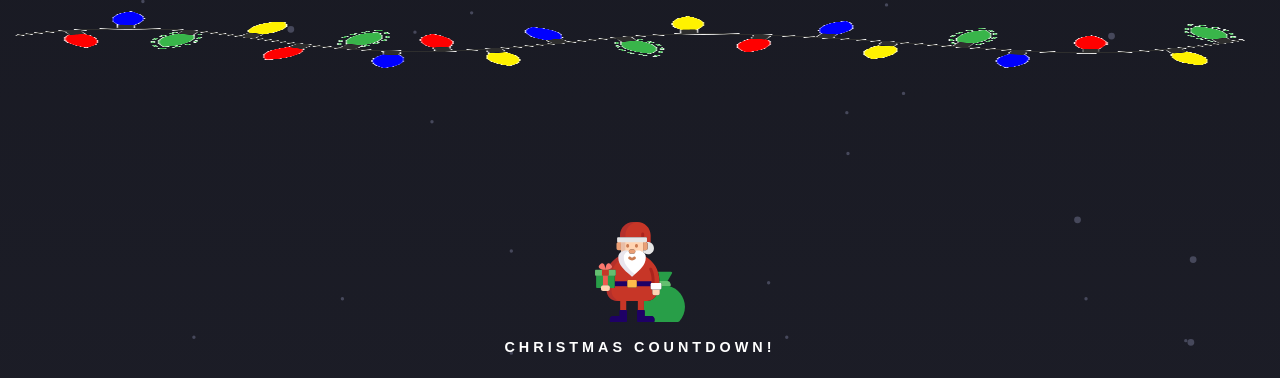
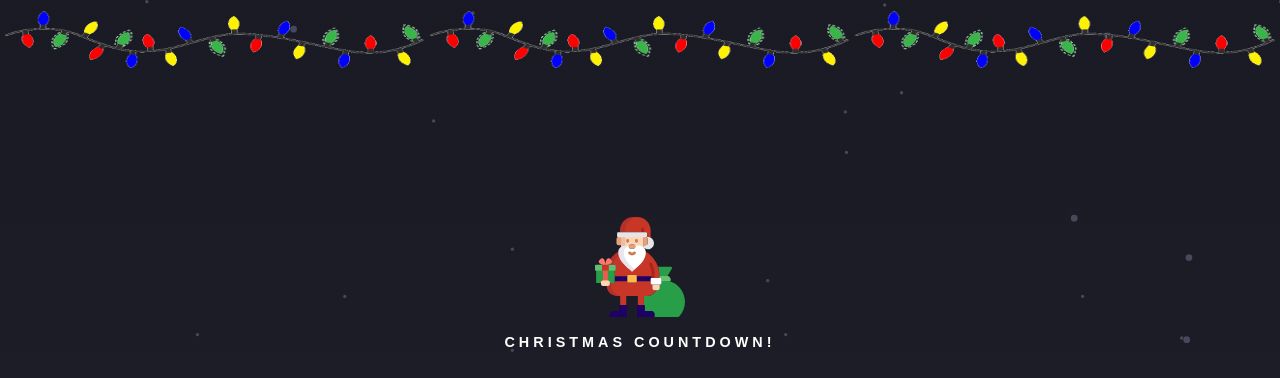
Before and after one commit to nikogutierrez/Christmas-Countdown-Timer, a plain HTML site: page index.html in a window 1280 px wide. Shown: the top 378 px of the page. Drawn offline with Linux system fonts and the light colour scheme.

```diff
--- a/index.html
+++ b/index.html
@@ -11,11 +11,33 @@
   </head>
   <body>
     <main>
-      <img src="/images/xmas-light.gif" alt="christmas-light" id="xmas-light">
+      <!-- christmas light -->
+      <div class="xmas-light-container">
+        <img
+          src="/images/xmas-light.gif"
+          alt="christmas-light"
+          id="xmas-light"
+        />
+        <img
+          src="/images/xmas-light.gif"
+          alt="christmas-light"
+          id="xmas-light"
+        />
+        <img
+          src="/images/xmas-light.gif"
+          alt="christmas-light"
+          id="xmas-light"
+        />
+      </div>
+      <!-- end of chriastmas light -->
       <div class="content-section">
         <div class="content">
           <div class="title">
-            <img class="santa" src="/images/santa-claus-2.svg" alt="santa-claus">
+            <img
+              class="santa"
+              src="/images/santa-claus-2.svg"
+              alt="santa-claus"
+            />
             <h1>christmas countdown!</h1>
           </div>
           <div class="deadline">
@@ -51,30 +73,38 @@
         </div>
       </div>
     </main>
-      <!-- FOOTER SECTION -->
+    <!-- footer section-->
     <footer class="footer">
       <div class="contact">
         <div class="contact-content">
           <!-- facebook -->
-              <a href="https://www.facebook.com">
+          <a href="https://www.facebook.com" title="Facebook">
             <i class="fab fa-facebook"></i>
           </a>
-              <!-- facebook -->
-              <a href="https://www.pinterest.com">
+          <!-- Pinterest -->
+          <a href="https://www.pinterest.com" title="Pinterest">
             <i class="fab fa-pinterest"></i>
           </a>
-              <!-- facebook -->
-              <a href="https://www.instagram.com">
+          <!-- Instagram -->
+          <a href="https://www.instagram.com" title="Instagram">
             <i class="fab fa-instagram"></i>
           </a>
         </div>
         <!-- attribution -->
         <div class="attribution">
-              <p>Challenge from <a href="https://www.frontendmentor.io" target="_blank">Frontend Mentor</a> Coded by <a href="https://www.github.com/FesoQue" target="_blank">Feso Que</a></p>
+          <p>
+            Challenge from
+            <a href="https://www.frontendmentor.io" target="_blank"
+              >Frontend Mentor</a
+            >
+            Coded by
+            <a href="https://www.github.com/FesoQue" target="_blank"
+              >Feso Que</a
+            >
+          </p>
         </div>
       </div>
     </footer>
-
 
     <!-- script -->
     <script src="app.js"></script>
--- a/style.css
+++ b/style.css
@@ -85,6 +85,10 @@ main {
   background-position: center;
   background-size: cover;
   color: white;
+}
+.xmas-light-container img:nth-child(2),
+.xmas-light-container img:nth-child(3) {
+  display: none;
 }
 #xmas-light {
   width: 100%;
@@ -236,6 +240,19 @@ main {
   h2 {
     font-size: 2.5rem;
   }
+  .xmas-light-container {
+    display: flex;
+  }
+  .xmas-light-container img:nth-child(2) {
+    display: inline;
+  }
+  .xmas-light-container img:nth-child(3) {
+    display: none;
+  }
+  #xmas-light {
+    max-width: 50.5%;
+    margin-right: -10px;
+  }
   .deadline {
     gap: 1rem;
     margin-top: 4em;
@@ -258,3 +275,15 @@ main {
     font-size: 0.9rem;
   }
 }
+@media screen and (min-width: 1000px) {
+  .xmas-light-container img:nth-child(2) {
+    display: inline;
+  }
+  .xmas-light-container img:nth-child(3) {
+    display: inline;
+  }
+  #xmas-light {
+    max-width: 34%;
+    margin-right: -10px;
+  }
+}
```
Lines whose indentation alone changed are shown as unchanged.
